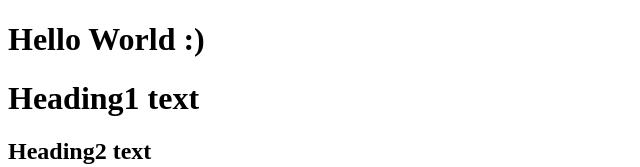
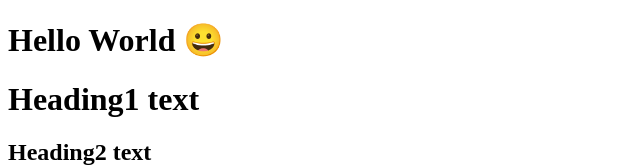
Before and after one commit to cschaf8/Hello-World, a plain HTML site: page index.html in a window 1280 px wide. Shown: the top 167 px of the page, without its empty margins (0-640 px from the left). Drawn offline with Linux system fonts and the light colour scheme.

Commit message:
adding random text

```diff
--- a/index.html
+++ b/index.html
@@ -8,7 +8,7 @@
 </head>
 <body>
     <h1>
-        Hello World :)
+        Hello World &#128512;
     </h1>
     <h1>
         Heading1 text
```
